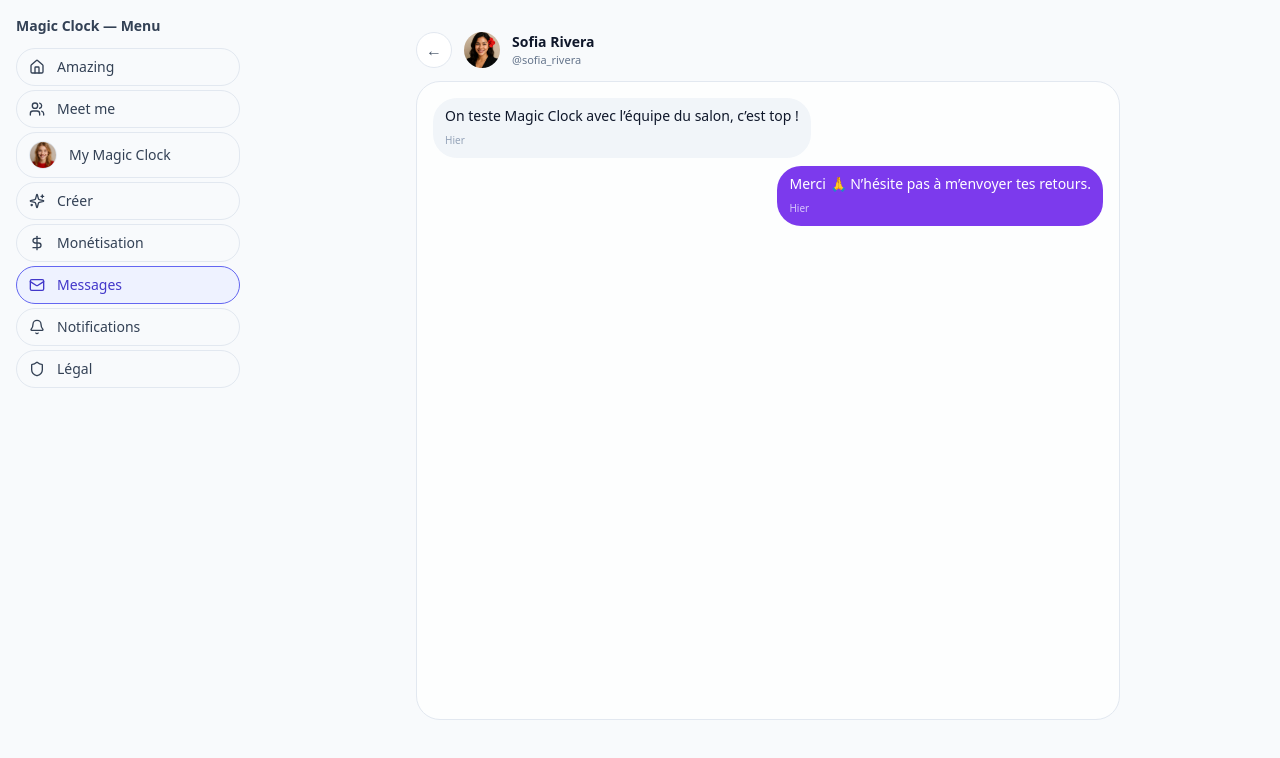
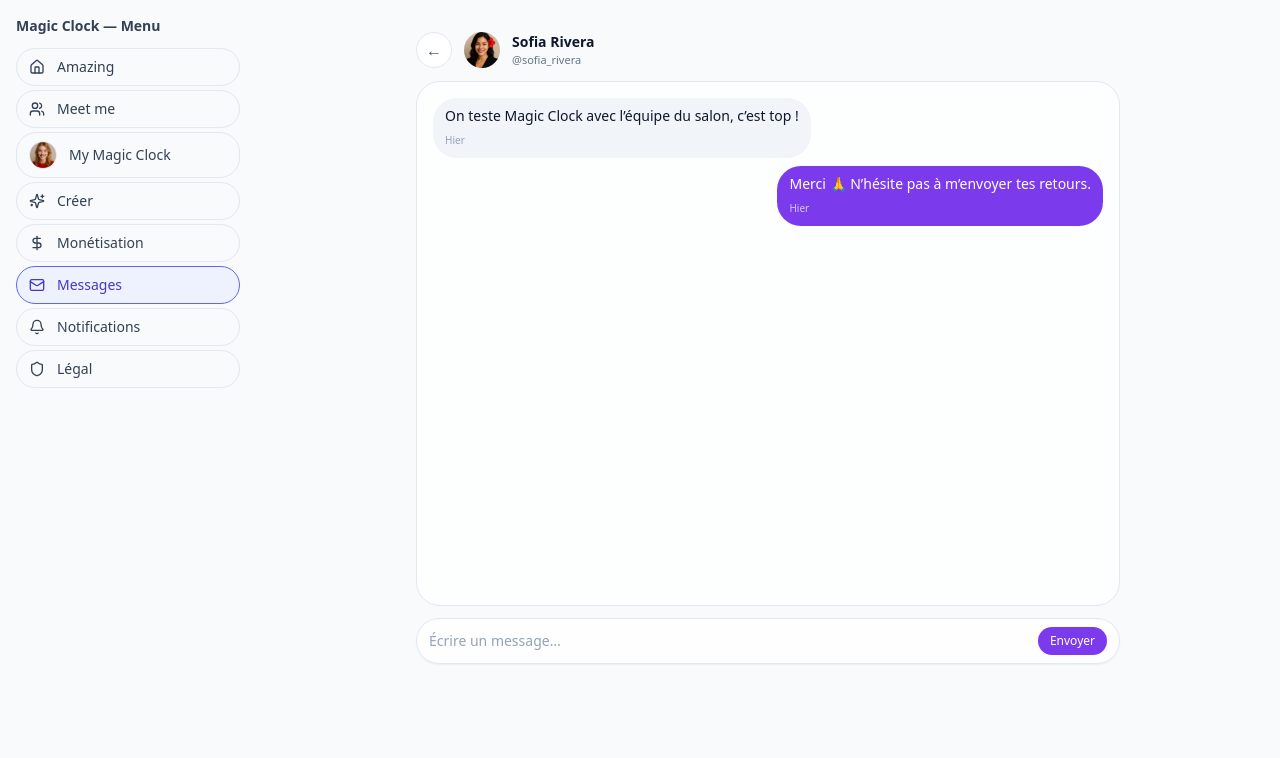
Before and after one commit to welcome-magic-clock/magic-clock-web-mvp, a Next.js app: page /messages/sofia in a window 1280 px wide. Shown: the top 758 px of the page. Built offline with nearby package versions, Linux system fonts and the light colour scheme.

Commit message:
Create page.tsx

```diff
--- /dev/null
+++ b/app/messages/sofia/page.tsx
@@ -0,0 +1,28 @@
+import ChatThread, { ChatMeta, ChatMessage } from "../_ChatThread";
+
+const meta: ChatMeta = {
+  id: "sofia",
+  name: "Sofia Rivera",
+  handle: "@sofia_rivera",
+  avatarType: "photo",
+  avatarUrl: "/creators/sofia-rivera.jpeg",
+};
+
+const initialMessages: ChatMessage[] = [
+  {
+    id: 1,
+    from: "them",
+    text: "On teste Magic Clock avec l’équipe du salon, c’est top !",
+    time: "Hier",
+  },
+  {
+    id: 2,
+    from: "me",
+    text: "Merci 🙏 N’hésite pas à m’envoyer tes retours.",
+    time: "Hier",
+  },
+];
+
+export default function SofiaThreadPage() {
+  return <ChatThread meta={meta} initialMessages={initialMessages} />;
+}
```
